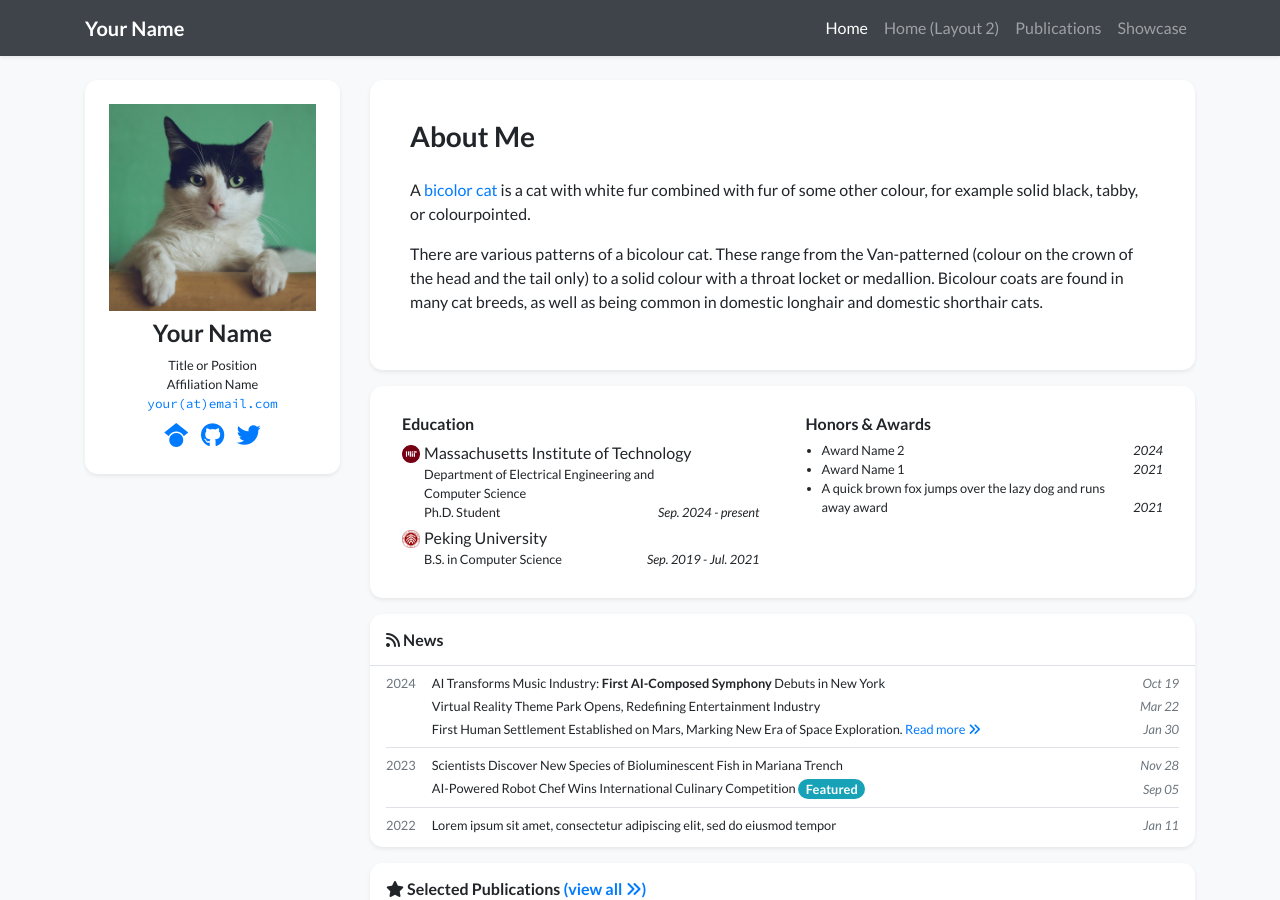
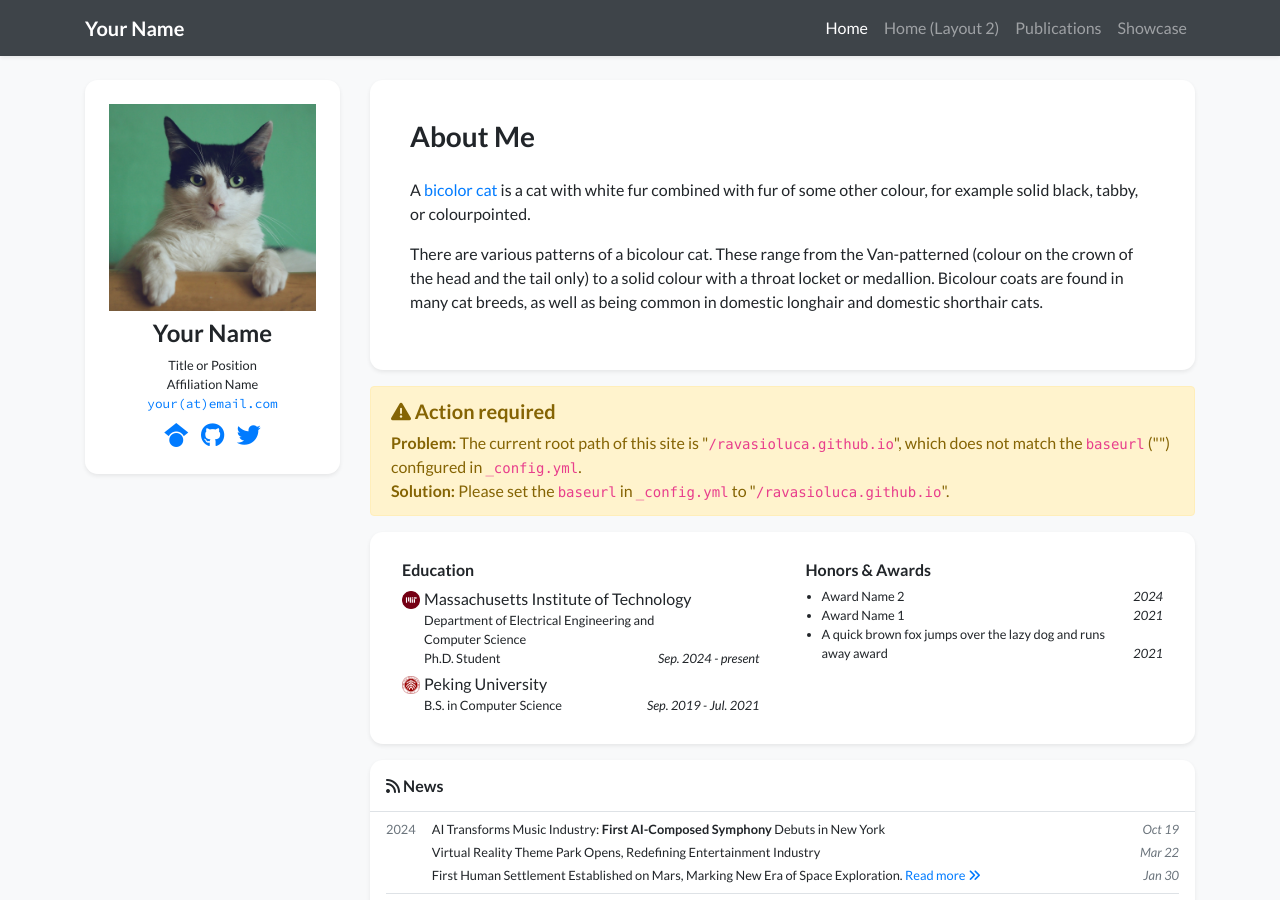
Before and after one commit to ravasioluca/ravasioluca.github.io, a Jekyll site: the page built from index.html, in a window 1280 px wide and 900 px high. Built offline with Jekyll 4.4.1, drawn with Linux system fonts in a browser that asks for light colours; nearby versions of some CDN libraries; a style sheet for code colours, icons or effects is not loaded.

Commit message:
Update _config.yml

```diff
--- a/_config.yml
+++ b/_config.yml
@@ -13,7 +13,7 @@
 # you will see them accessed via {{ site.title }}, {{ site.email }}, and so on.
 # You can create any custom variable you would like, and they will be accessible
 # in the templates via {{ site.myvariable }}.
-baseurl: "/academic-homepage" # the subpath of your site, e.g. /blog
+baseurl: # "/academic-homepage" # the subpath of your site, e.g. /blog
 
 # Build settings
 markdown: kramdown
```
